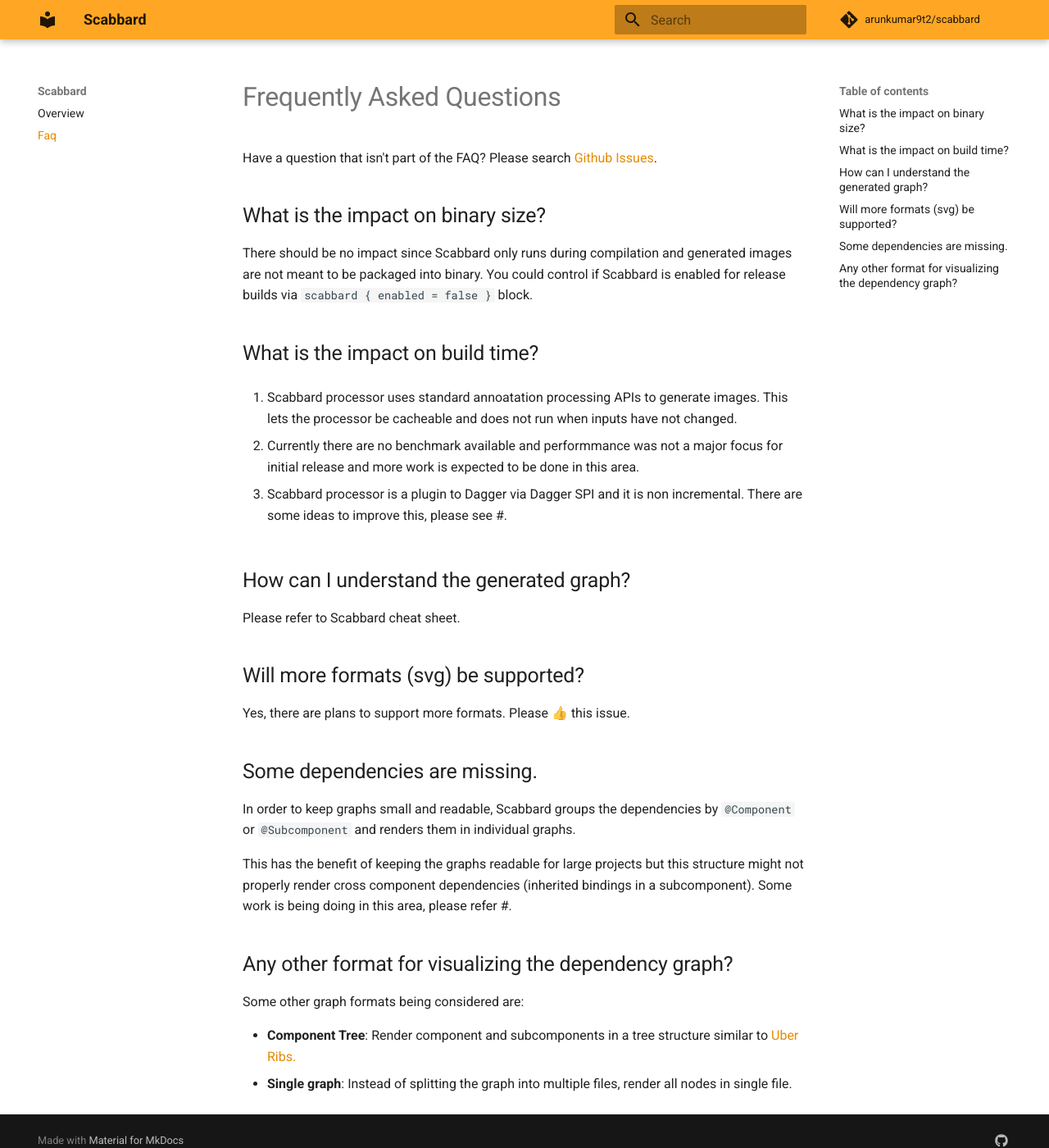
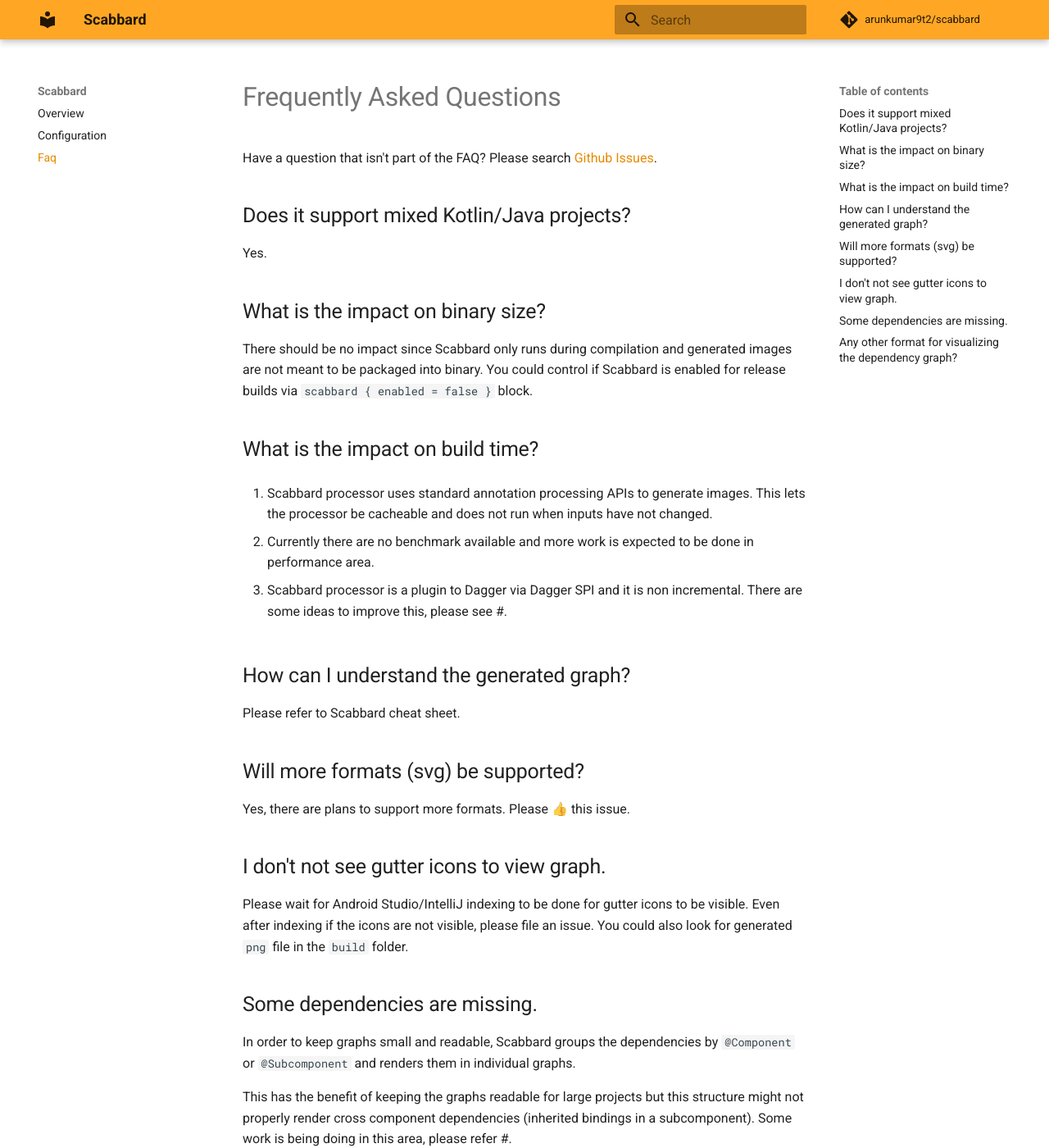
Before and after one commit to arunkumar9t2/scabbard, an MkDocs documentation site: the page built from docs/faq.md, in a window 1280 px wide and 1400 px high. Shown: the whole window at 82% size. Built offline with MkDocs 1.6.1 and Material for MkDocs 9.7.7, drawn with Linux system fonts in a browser that asks for light colours; comment, search, counter and statistics services are not loaded.

Commit message:
Add configuration documentation

```diff
--- a/docs/faq.md
+++ b/docs/faq.md
@@ -1,6 +1,10 @@
 # Frequently Asked Questions
 
 Have a question that isn't part of the FAQ? Please search [Github Issues](https://github.com/arunkumar9t2/scabbard/issues).
+
+## Does it support mixed Kotlin/Java projects?
+
+Yes.
 
 ## What is the impact on binary size?
 
@@ -8,9 +12,9 @@ There should be no impact since Scabbard only runs during compilation and genera
 
 ## What is the impact on build time?
 
-1. Scabbard processor uses standard annoatation processing APIs to generate images. This lets the processor be cacheable and does not run when inputs have not changed.
+1. Scabbard processor uses standard annotation processing APIs to generate images. This lets the processor be cacheable and does not run when inputs have not changed.
 
-2. Currently there are no benchmark available and performmance was not a major focus for initial release and more work is expected to be done in this area.
+2. Currently there are no benchmark available and more work is expected to be done in performance area.
 
 3. Scabbard processor is a plugin to Dagger via Dagger SPI and it is non incremental. There are some ideas to improve this, please see #.
 
@@ -21,6 +25,10 @@ Please refer to Scabbard cheat sheet.
 ## Will more formats (svg) be supported?
 
 Yes, there are plans to support more formats. Please 👍 this issue.
+
+## I don't not see gutter icons to view graph.
+
+Please wait for Android Studio/IntelliJ indexing to be done for gutter icons to be visible. Even after indexing if the icons are not visible, please file an issue. You could also look for generated `png` file in the `build` folder.
 
 ## Some dependencies are missing.
 
--- a/mkdocs.yml
+++ b/mkdocs.yml
@@ -9,6 +9,7 @@ repo_url: "https://github.com/arunkumar9t2/scabbard"
 
 nav:
   - Overview: overview.md
+  - Configuration: configuration.md
   - Faq: faq.md
 theme:
   name: "material"
```
Also changed, not shown: docs/configuration.md (added, +33 -0 lines), docs/overview.md (+2 -1 lines).
